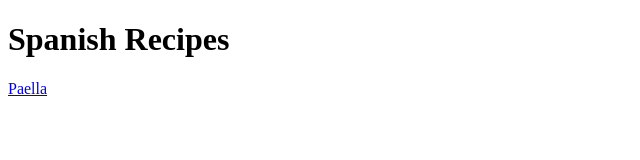
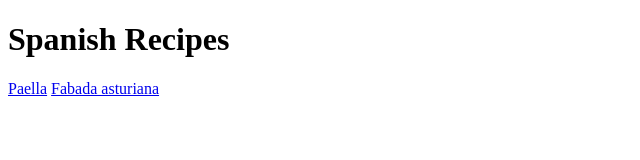
Before and after one commit to Ifi24/odin-recipes, a plain HTML site: page index.html in a window 1280 px wide. Shown: the whole page, without its empty margins (0-640 px from the left). Drawn offline with Linux system fonts and the light colour scheme.

Commit message:
Add Fabada asturiana to index.html

```diff
--- a/index.html
+++ b/index.html
@@ -8,5 +8,6 @@
 <body>
     <h1>Spanish Recipes</h1>
     <a href="recipes/paella.html" target="_blank" rel="noopener noreferrer">Paella</a>
+    <a href="recipes/fabada.html" target="_blank" rel="noopener noreferrer">Fabada asturiana</a>
 </body>
 </html>
```
